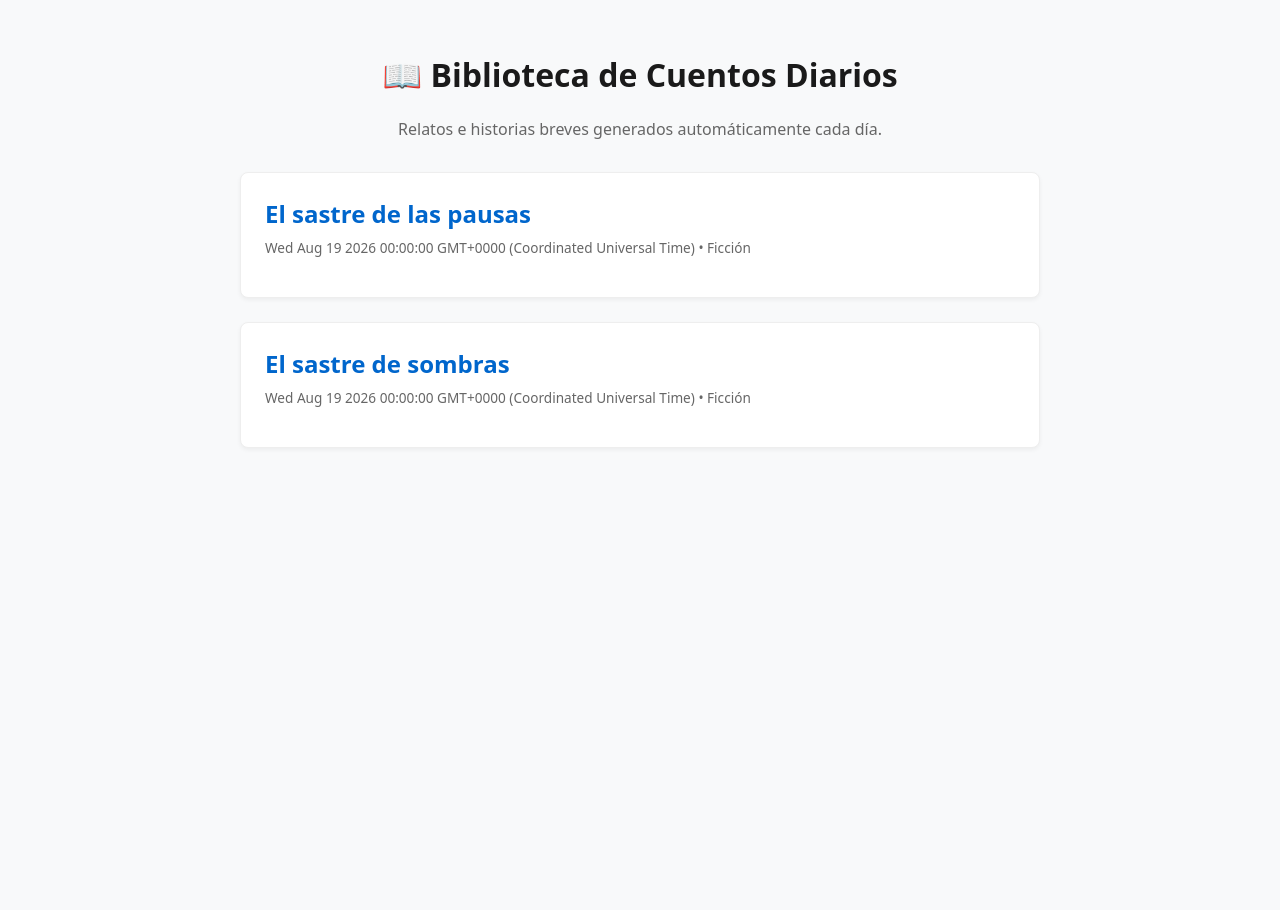
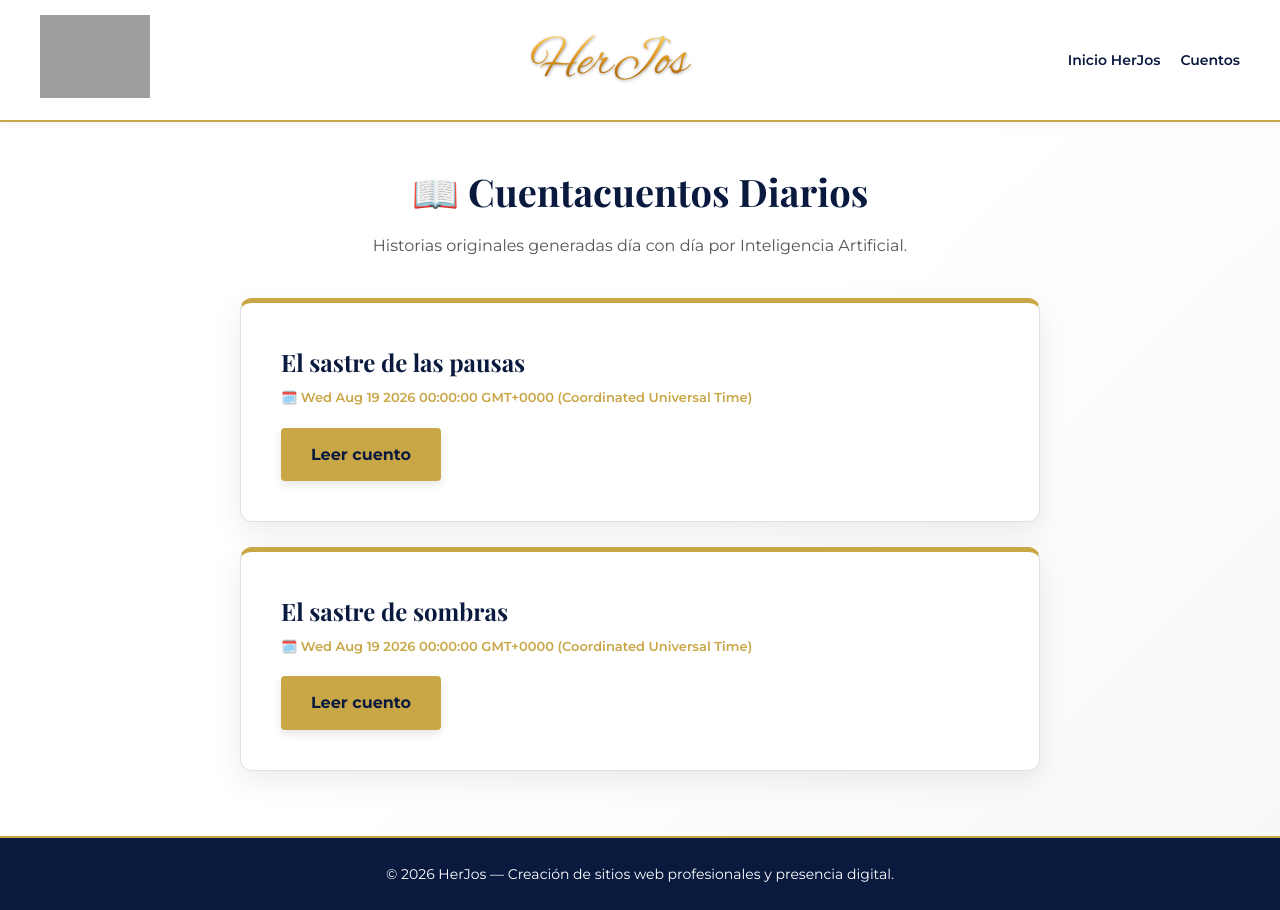
Before and after one commit to herjos07/cuentacuentos, an Astro site: page / in a window 1280 px wide. Before the commit the page ends 800 px from the top, so only its background shows below. Built offline with nearby package versions, Linux system fonts and the light colour scheme; Astro itself is replaced by a stand-in of ours; grey boxes are pictures that could not be loaded.

Commit message:
Refactor cuentos collection and update layout

```diff
--- a/src/pages/index.astro
+++ b/src/pages/index.astro
@@ -1,72 +1,81 @@
 ---
+import Layout from '../layouts/Layout.astro';
 import { getCollection } from 'astro:content';
 
-const todosLosCuentos = await getCollection('cuentos');
-todosLosCuentos.sort((a, b) => new Date(b.data.date).getTime() - new Date(a.data.date).getTime());
+// Obtener todos los cuentos y ordenarlos del más reciente al más antiguo
+const cuentos = await getCollection('cuentos');
+cuentos.sort((a, b) => new Date(b.data.date).getTime() - new Date(a.data.date).getTime());
 ---
 
-<html lang="es">
-  <head>
-    <meta charset="utf-8" />
-    <meta name="viewport" content="width=device-width, initial-scale=1.0" />
-    <title>Biblioteca de Cuentos Diarios</title>
-    <style>
-      body {
-        font-family: system-ui, sans-serif;
-        background-color: #f8f9fa;
-        color: #333;
-        max-width: 800px;
-        margin: 0 auto;
-        padding: 2rem 1rem;
-      }
-      h1 {
-        text-align: center;
-        color: #1a1a1a;
-      }
-      .grid {
-        display: grid;
-        gap: 1.5rem;
-        margin-top: 2rem;
-      }
-      .card {
-        background: white;
-        padding: 1.5rem;
-        border-radius: 8px;
-        box-shadow: 0 2px 4px rgba(0,0,0,0.05);
-        border: 1px solid #eee;
-      }
-      .card h2 {
-        margin-top: 0;
-        margin-bottom: 0.5rem;
-      }
-      .card a {
-        color: #0066cc;
-        text-decoration: none;
-      }
-      .card a:hover {
-        text-decoration: underline;
-      }
-      .meta {
-        font-size: 0.85rem;
-        color: #666;
-        margin-bottom: 0.5rem;
-      }
-    </style>
-  </head>
-  <body>
-    <h1>📖 Biblioteca de Cuentos Diarios</h1>
-    <p style="text-align: center; color: #666;">Relatos e historias breves generados automáticamente cada día.</p>
+<Layout title="Cuentos Diarios">
+  <div class="hero-section">
+    <h1>📖 Cuentacuentos Diarios</h1>
+    <p>Historias originales generadas día con día por Inteligencia Artificial.</p>
+  </div>
 
-    <div class="grid">
-      {todosLosCuentos.map(cuento => (
-        <article class="card">
-          <h2>
-            <a href={`/cuentacuentos/cuentos/${cuento.slug}`}>{cuento.data.title}</a>
-          </h2>
-          <div class="meta">{cuento.data.date} • {cuento.data.category}</div>
-          <p>{cuento.data.summary}</p>
+  <div class="cuentos-list">
+    {cuentos.length === 0 ? (
+      <div class="cuento-card text-center">
+        <p>Aún no hay cuentos publicados. ¡Regresa más tarde!</p>
+      </div>
+    ) : (
+      cuentos.map((cuento) => (
+        <article class="cuento-card">
+          <h2>{cuento.data.title}</h2>
+          <p class="fecha">🗓️ {cuento.data.date}</p>
+          <p class="resumen">{cuento.data.description}</p>
+          <a href={`/cuentacuentos/cuentos/${cuento.slug}`} class="btn">
+            Leer cuento
+          </a>
         </article>
-      ))}
-    </div>
-  </body>
-</html>
+      ))
+    )}
+  </div>
+</Layout>
+
+<style>
+  .hero-section {
+    text-align: center;
+    margin-bottom: 40px;
+  }
+
+  .hero-section h1 {
+    font-family: 'Playfair Display', serif;
+    font-size: 38px;
+    color: #0A1A3F;
+    margin-bottom: 10px;
+  }
+
+  .hero-section p {
+    color: #555;
+    font-size: 16px;
+  }
+
+  .cuentos-list {
+    width: 100%;
+    max-width: 800px;
+    margin: 0 auto;
+  }
+
+  .cuento-card h2 {
+    font-size: 24px;
+    margin-bottom: 5px;
+  }
+
+  .fecha {
+    color: #C9A646;
+    font-size: 13px;
+    font-weight: 600;
+    margin-bottom: 15px;
+  }
+
+  .resumen {
+    color: #555;
+    margin-bottom: 20px;
+    line-height: 1.6;
+  }
+
+  .text-center {
+    text-align: center;
+  }
+</style>
```
